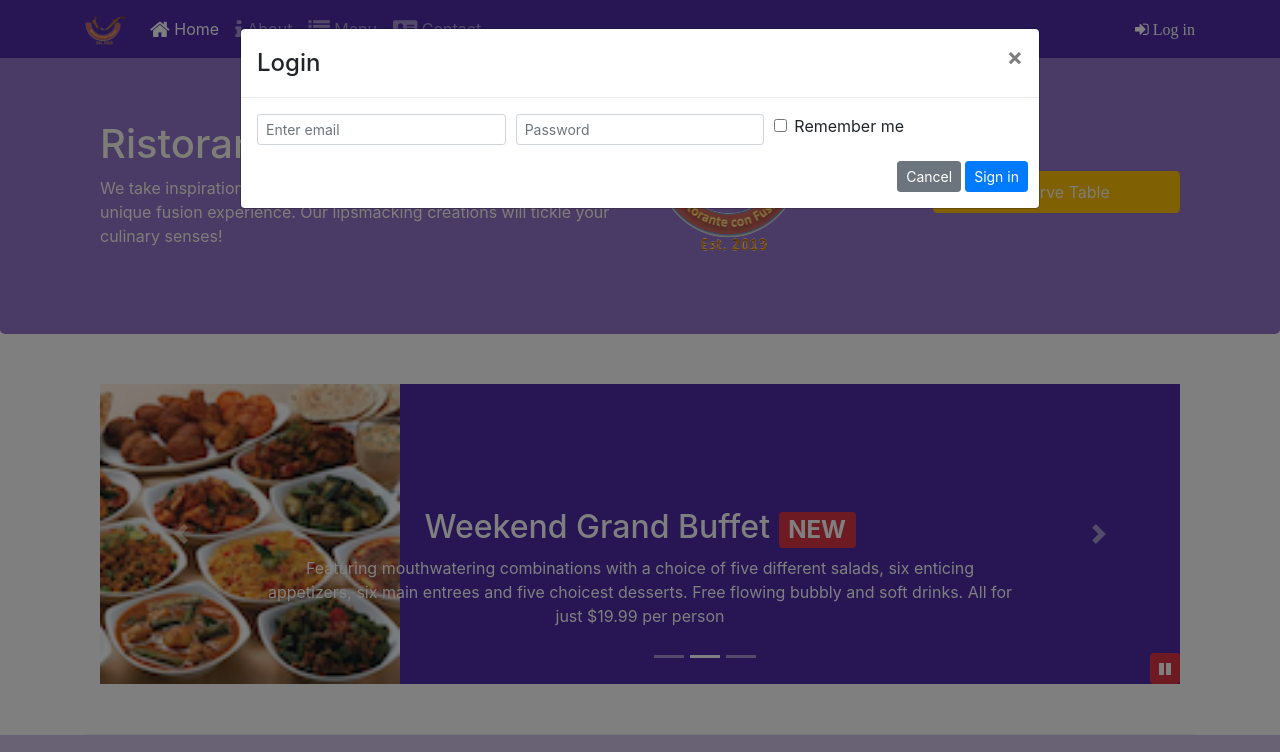
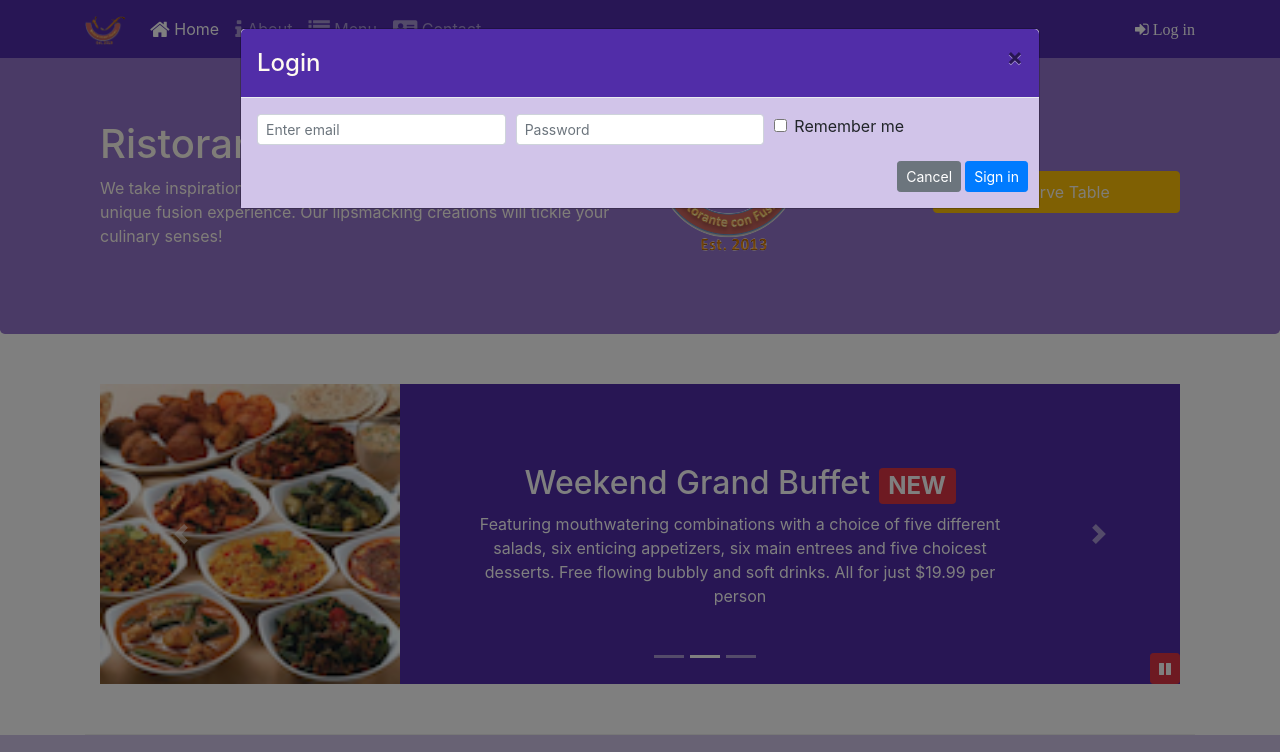
Before and after one commit to dineshcd311/Bootstrap, a website: page index.html in a window 1280 px wide. Both pictures are taken after a click on the link "Log in". Shown: the top 752 px of the page. Drawn offline with nearby package versions, Linux system fonts and the light colour scheme.

Commit message:
week4 assignment

```diff
--- a/css/styles-old.css
+++ b/css/styles-old.css
@@ -71,3 +71,12 @@ body{
     position: absolute;
     bottom:0px;
 }
+
+.modal-header{
+    background-color: #512DA8;
+    color:floralwhite;
+}
+
+.modal-body{
+    background-color: #D1C4E9;
+}
--- a/index.html
+++ b/index.html
@@ -10,7 +10,7 @@
     <link rel="stylesheet" href="node_modules/bootstrap/dist/css/bootstrap.min.css">
     <link  rel="stylesheet" href="node_modules/font-awesome/css/font-awesome.min.css">
     <link rel="stylesheet" href="node_modules/bootstrap-social/bootstrap-social.css">
-    <link rel="stylesheet" href="css/styles.css">
+    <link rel="stylesheet" href="css/styles-old.css">
     <title>Ristorante Con Fusion</title>
 </head>
 
@@ -30,7 +30,7 @@
                     <li class="nav-item"><a class="nav-link" href="./contactus.html"><span class="fa fa-address-card fa-lg"></span> Contact</a></li>
                 </ul>
                 <span class="navbar-text">
-                    <a data-toggle="modal" data-target="#loginModal">
+                    <a id="loginButton">
                         <span class="fa fa-sign-in"> Log in</span>
                     </a>
                 </span>
@@ -88,7 +88,7 @@
                     <img src="img/logo.png" class="img-fluid">
                 </div>
                 <div class="col-12 col-sm align-self-center">
-                    <a role="button" class="btn nav-link btn-warning" data-toggle="modal" data-target="#Reserve">Reserve Table</a>
+                    <a role="button" class="btn nav-link btn-warning" id="reserveButton">Reserve Table</a>
                     <!-- <a role="button" href="#Reserve" class="btn nav-link btn-warning" data-toggle="tooltip" data-html="true" title="Or Call us at<br><strong>+852 12345678</strong>" data-placement="bottom">Reserve Table</a> -->
                 </div>
             </div>
@@ -359,6 +359,15 @@
             //     $('#mycarousel').carousel('cycle');
             // })
 
+            $('#loginButton').click(function(){
+                $('#loginModal').modal('toggle');
+            });
+
+            $('#reserveButton').click(function(){
+                $('#Reserve').modal('toggle');
+            });
+
+
             $('#carouselButton').click(function(){
                 if($('#carouselButton').children('span').hasClass('fa-pause')){
                     $('#mycarousel').carousel('pause');
```
